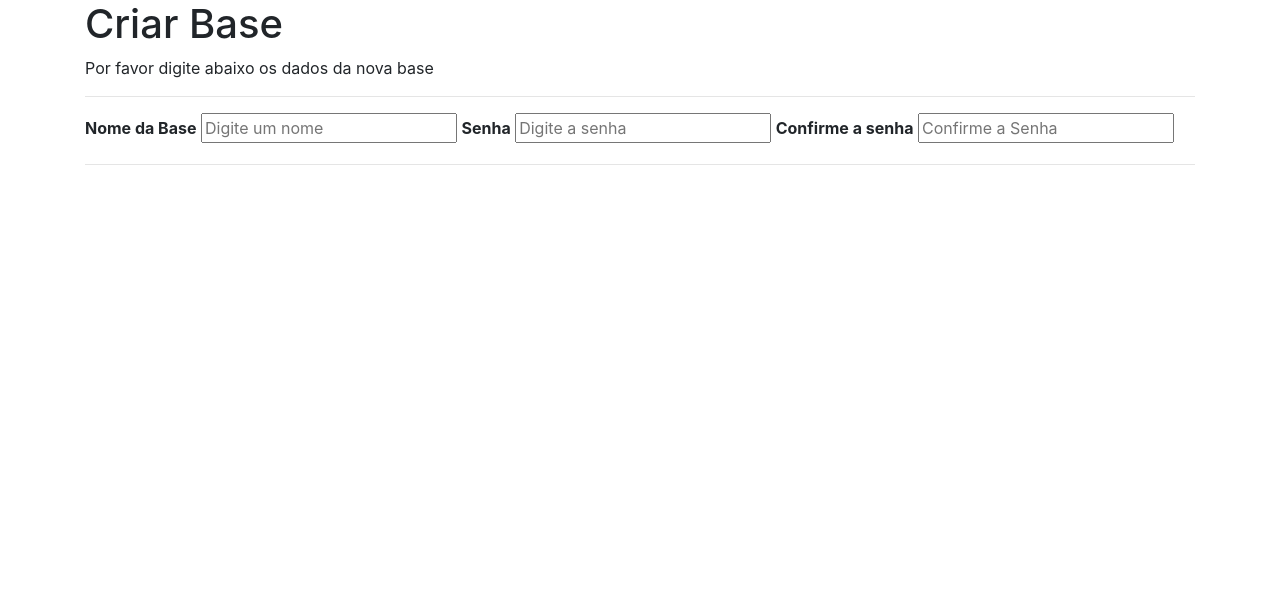
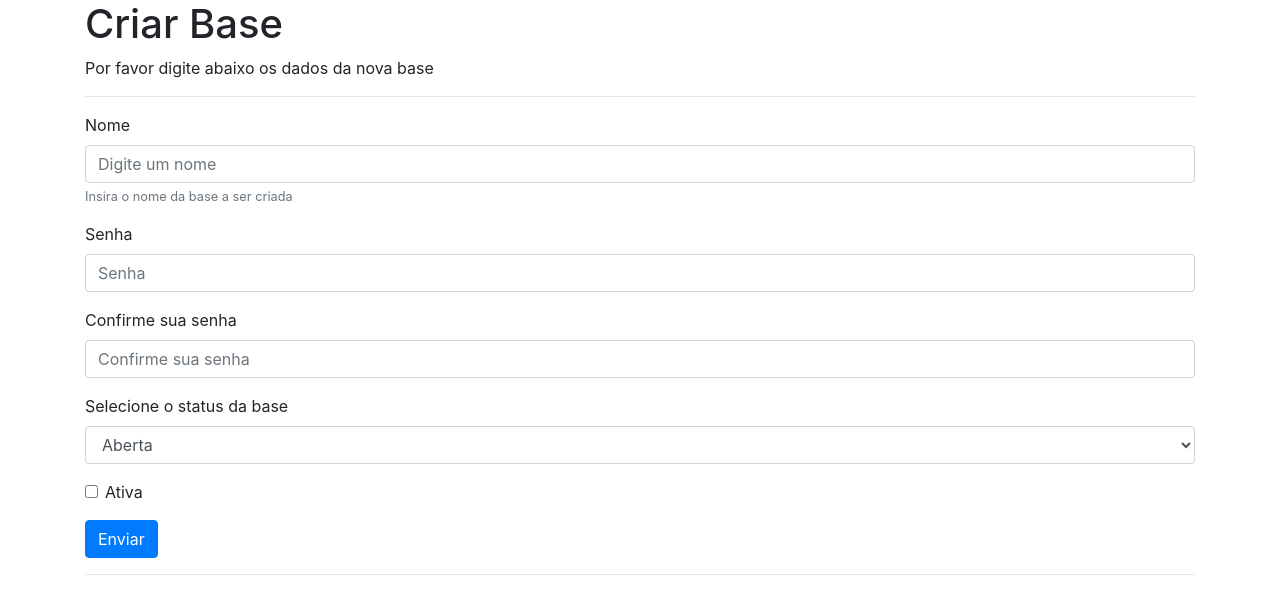
Before and after one commit to RegesDias/BasesJoaoRibeiroSantosRJ2021, a PHP site: page /base.php in a window 1280 px wide. Shown: the part 56-670 px from the top of the page. Run offline with PHP 8.4, Linux system fonts and the light colour scheme; the visitor is signed in with stand-in values (Sample User, id 1); data that the repository does not hold is empty.

Commit message:
Passos-GitHub

```diff
--- a/admin.php
+++ b/admin.php
@@ -5,6 +5,7 @@
     <?php
         require_once('incl/config.php');
         require_once('incl/nav.php');
+
     ?>
 <div class="container">
 
@@ -14,7 +15,7 @@
 
     <h1 class="my-4">Configurações Gerais</h1>
     <div class="list-group">
-      <a href="#" class="list-group-item">Criar Base</a>
+      <a href="base.php" class="list-group-item">Criar Base</a>
       <a href="#" class="list-group-item">Editar Base</a>
       <a href="#" class="list-group-item">Criar Usuario</a>
       <a href="#" class="list-group-item">Editar Usuaro</a>
--- a/base.php
+++ b/base.php
@@ -5,19 +5,55 @@
     <?php
         require_once('incl/config.php');
         require_once('incl/nav.php');
+        print_r($respPost);
+        if($respPost['acao']=='cadastroBase'){
+            $insertBase = "INSERT INTO base(nome, Chave, status, ativa) VALUES ($nome,$Chave, aberta, 1)";
+            $ib = $mysqli->query($insertBase);
+
+            if(['status'] == 'aberta'){
+                status == 1;
+            }
+        }
     ?>
-<form action="base.php">
     <div class="container">
         <h1> Criar Base </h1>
         <p> Por favor digite abaixo os dados da nova base </p>
         <hr>
+        <form method="post">
+            <div class="form-group">
+                <label for="Name">Nome</label>
+                <input type="text" name="nome" class="form-control" id="Nome" aria-describedby="nameHelp" placeholder="Digite um nome">
+                <small id="Nome" class="form-text text-muted">Insira o nome da base a ser criada</small>
+            </div>
 
-        <label for="Name"><b>Nome da Base</b></label>
-        <input type="text" placeholder="Digite um nome" name="Nome" id="Nome" required>
+            <div class="form-group">
+                <label for="Password">Senha</label>
+                <input type="password" name="senha" class="form-control" id="Password" placeholder="Senha">
+            </div>
 
-        <label for="psw"><b>Senha</b></label>
-        <input type="password" placeholder="Digite a senha" name="Psw" id="psw" required>
+            <div class="form-group">
+                <label for="ConfirmPassword"> Confirme sua senha</label>
+                <input type="password" name="confirmSenha" class="form-control" id="ConfirmPassword" placeholder="Confirme sua senha">
+            </div>
 
-        <label for="psw-repeat"><b>Confirme a senha</b></label>
-    <input type="password" placeholder="Confirme a Senha" name="psw-repeat" id="psw-repeat" required>
+                <input type="hidden" valor="cadastroBase" name="acao">
+
+
+            <div class="form-group">
+                <label for="Status">Selecione o status da base</label>
+                <select class="form-control"name="Status" id="Status">
+                    <option>Aberta</option>
+                    <option>Fechada</option>
+
+                </select>
+            </div>
+
+            <div class="form-group form-check">
+                <input type="checkbox" name="Ativa" class="form-check-input" id="checkMark">
+                <label class="form-check-label" for="checkMark">Ativa</label>
+            </div>
+
+            <button type="submit" class="btn btn-primary">Enviar</button>
+        </form>
+
     <hr>
```
